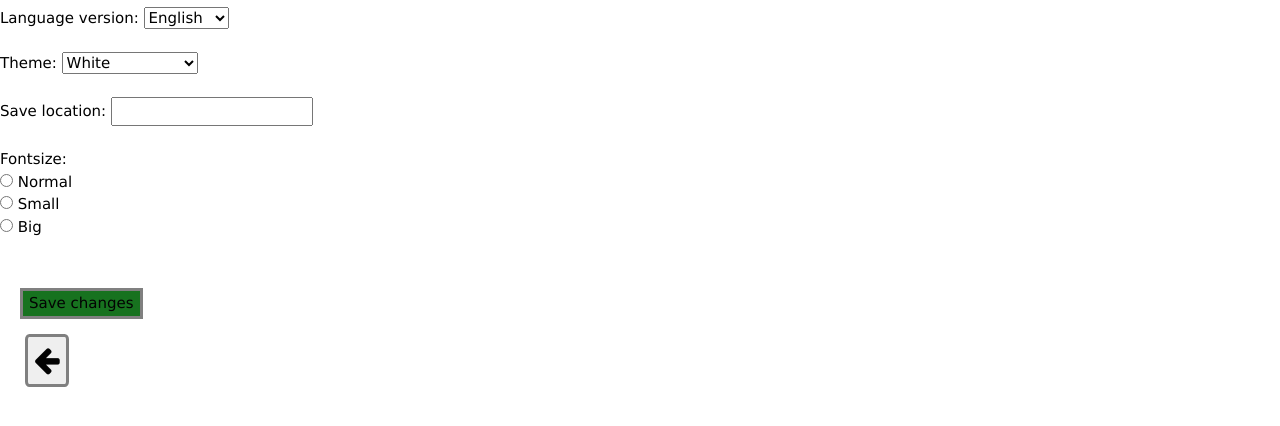
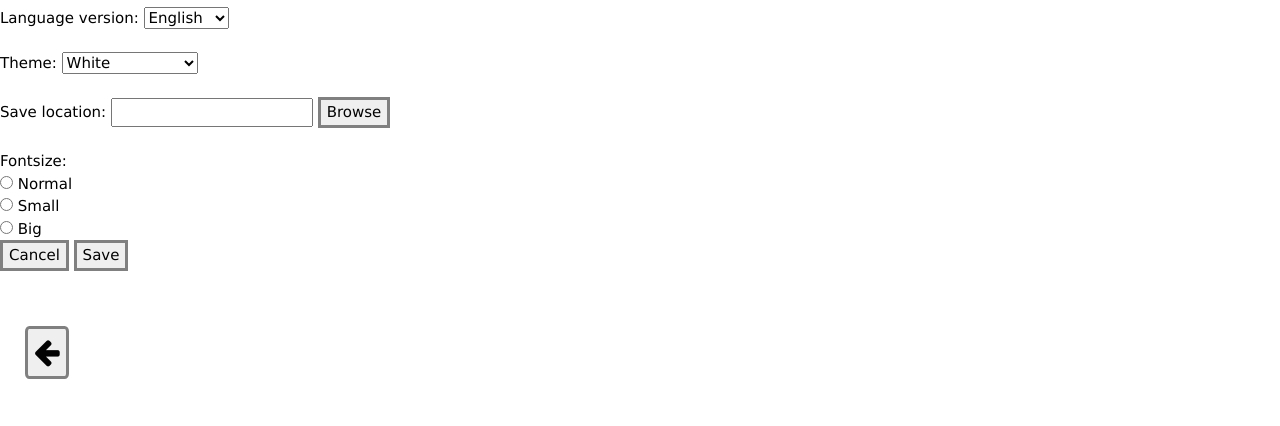
Before and after one commit to ainokai/Notetz, a plain HTML site: page settings.html in a window 1280 px wide. Shown: the part 202-628 px from the top of the page. Drawn offline with nearby package versions, Linux system fonts and the light colour scheme.

Commit message:
Update settings.html
päivitetty settings

```diff
--- a/settings.html
+++ b/settings.html
@@ -17,13 +17,10 @@
     <header>
 
         <div class="headerLeft">
-
             <button class="headerButton">
                 <a href="settings.html"><i class="fa fa-gear"></i></a></button>
-
             <button class="headerButton">
                 <a href="index.html"><i class="fa fa-home"></i></a></button>
-
         </div>
 
         <h1>Notetz</h1>
@@ -86,7 +83,9 @@
             </select>
             <br><br>
             <label for="savelocation">Save location: </label>
-            <input type="text" id="savelocation" name="savelocation"><br>
+            <input type="text" id="savelocation" name="savelocation">
+            <button>Browse</button>
+            <br>
             <br>
             <label for="fontsize">Fontsize: </label><br>
             <input type="radio" id="male" name="fontsize" value="Normal">
@@ -95,15 +94,11 @@
             <label for="small">Small</label><br>
             <input type="radio" id="male" name="fontsize" value="Big">
             <label for="big">Big</label><br>
+            <button id="btn-settings">Cancel</button>
+            <button id="btn-settings">Save</button>
         </form>
         <br><br>
     </div>
-    <footer>
-        <button id="btn-saveChanges">Save changes </button>
-    </footer>
-
-
-
 
 </body>
 <footer>
```
